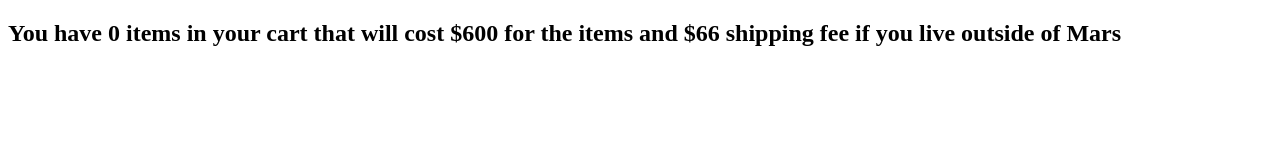
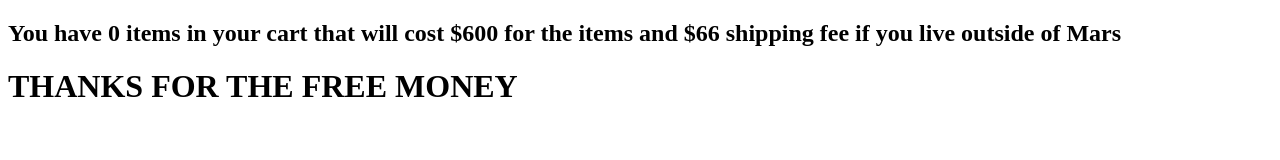
Before and after one commit to SirAwsm/SirAwsm.github.io, a plain HTML site: page cart.html in a window 1280 px wide. Drawn offline with Linux system fonts and the light colour scheme.

Commit message:
small editz

```diff
--- a/cart.html
+++ b/cart.html
@@ -6,5 +6,6 @@
 <body>
 <h2>You have 0 items in your cart
 that will cost $600 for the items and $66 shipping fee if you live outside of Mars</h2>
+<h1>THANKS FOR THE FREE MONEY</h1>
 </body>
 </html>
```
